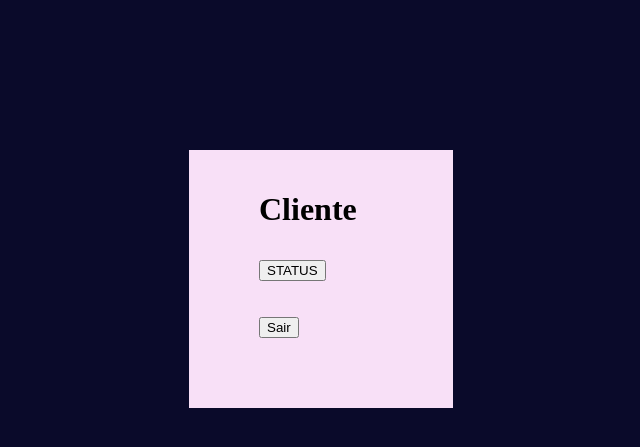
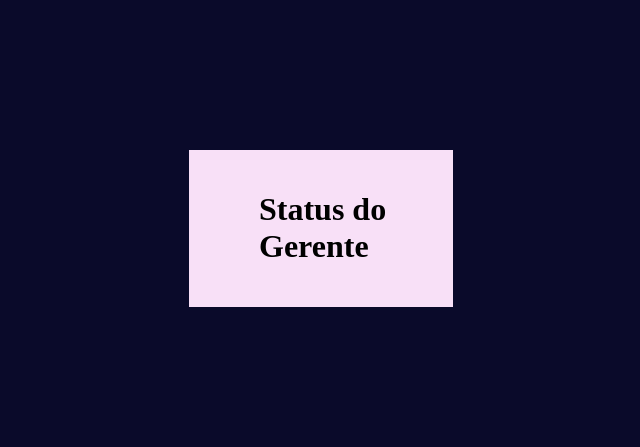
Before and after one commit to cp2-dc-info-projeto-final/sysger, a PHP site: page /status_gerente.php in a window 1280 px wide. Shown: the top 447 px of the page, without its empty margins (319-959 px from the left). Run offline with PHP 8.4, Linux system fonts and the light colour scheme.

Commit message:
novas alterações

```diff
--- a/Codigo/Lista_sub.php.php
+++ b/Codigo/Lista_sub.php
@@ -19,7 +19,7 @@
 	</head>
 	<body>
     <div>
-
+		    <h1> oi </h1>
 
 
 
--- a/Codigo/gerente.php
+++ b/Codigo/gerente.php
@@ -22,8 +22,8 @@
 		    <h1> Gerente </h1>
 
 				<a href="Lista_sub.php">Lista de Subgerentes</a>
-				<a href="">Lista de Clientes</a>
-				<a href="url">Status</a>
+				<a href="Lista_cliente.php">Lista de Clientes</a>
+				<a href="status_gerente.php">Status</a>
 
 
 
--- a/Codigo/status_gerente.php
+++ b/Codigo/status_gerente.php
@@ -19,11 +19,9 @@
 	</head>
 	<body>
     <div>
-		    <h1> Cliente </h1>
+		    <h1> Status do Gerente </h1>
 
-		      <form action= "" method= "POST">
-		        <input type= "button" value= "STATUS"/><br><br><br>
-              <input type= "button" value= "Sair"/>
+
 		      </form>
 
 
```
